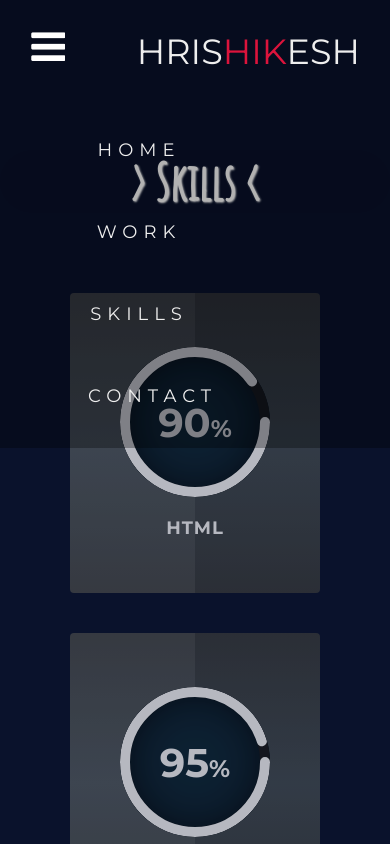
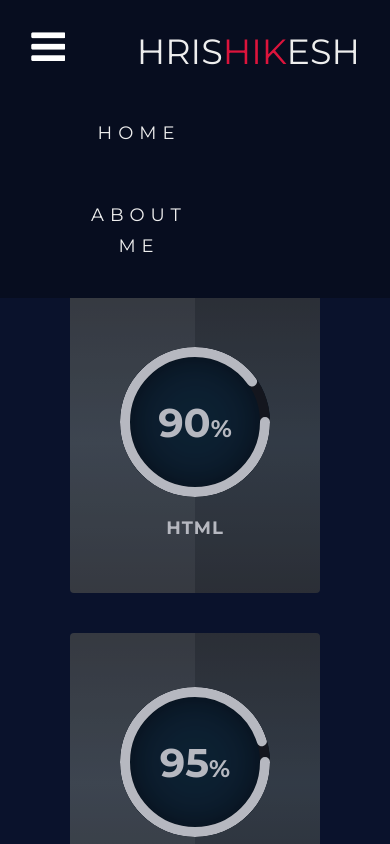
Before and after one commit to HrishikeshRathore/Personal-Website, a plain HTML site: page skills.html in a window 390 px wide. Both pictures are taken after a click on the button 48 px from the left and 35 px from the top of the page. Shown: the top 844 px of the page. Drawn offline with nearby package versions, Linux system fonts and the light colour scheme; a web font is replaced by a local one.

Commit message:
new commit

```diff
--- a/css/navigate.css
+++ b/css/navigate.css
@@ -15,7 +15,7 @@ header{
     width: 100%;
     margin: 0 auto;
 	height: auto;
-    background-image: linear-gradient(to top, rgba(0,0,0,.3), rgba(0,0,0,.3));
+    background-image: linear-gradient(to top, #070D1F,#070D1F);
 }
 
 nav{
@@ -159,20 +159,20 @@ nav ul li a:hover::after{
         top: 0px;
         padding-bottom: 30px;
         transition: 0.5s;
-        background-image: linear-gradient(to top, rgba(0,0,0,.3), rgba(0,0,0,.3));
+        background-image: linear-gradient(to top,#070D1F,#070D1F);
     }
 
     nav ul{
         margin-left: 20%;
         display: none;
-        margin-top: 60px;
+        margin-top: 40px;
 		text-align: center ;
     }
 
     nav ul li{
         padding: 10px;
 		outline: none;
-		overflow: initial;
+        overflow: initial;
     }
 
     button.menu-toggle{
--- a/skills.html
+++ b/skills.html
@@ -29,9 +29,8 @@
                 <button class="menu-toggle"><i class="fa fa-bars" aria-hidden="true"></i></button>
                 <ul>
                     <li><a href="index.html">Home</a></li>
-                    <li><a href="index.html#work-page">Work</a></li>
-                    <li><a href="skills.html">Skills</a></li>
-                    <li><a href="#contactus">Contact</a></li>
+                   <!--<li><a href="index.html#work-page">Work</a></li>-->
+                    <li><a href="skills.html">About Me</a></li>
                 </ul>
             </nav>
         </div>
```
Also changed, not shown: index.html (+6 -4 lines).
